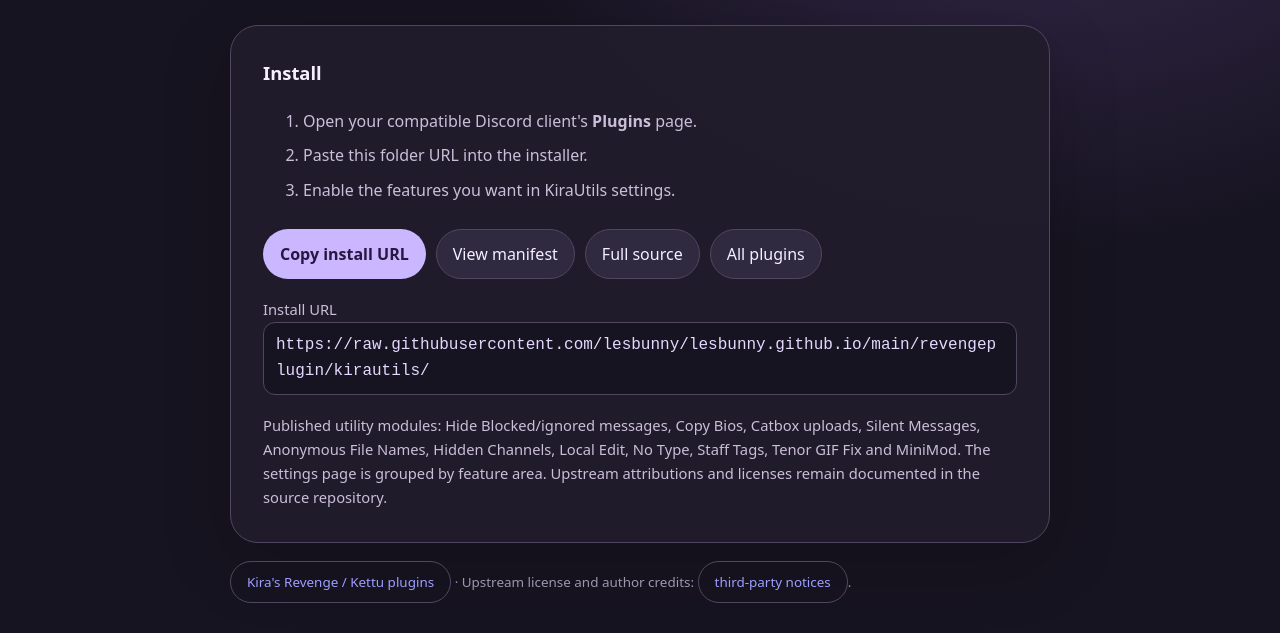
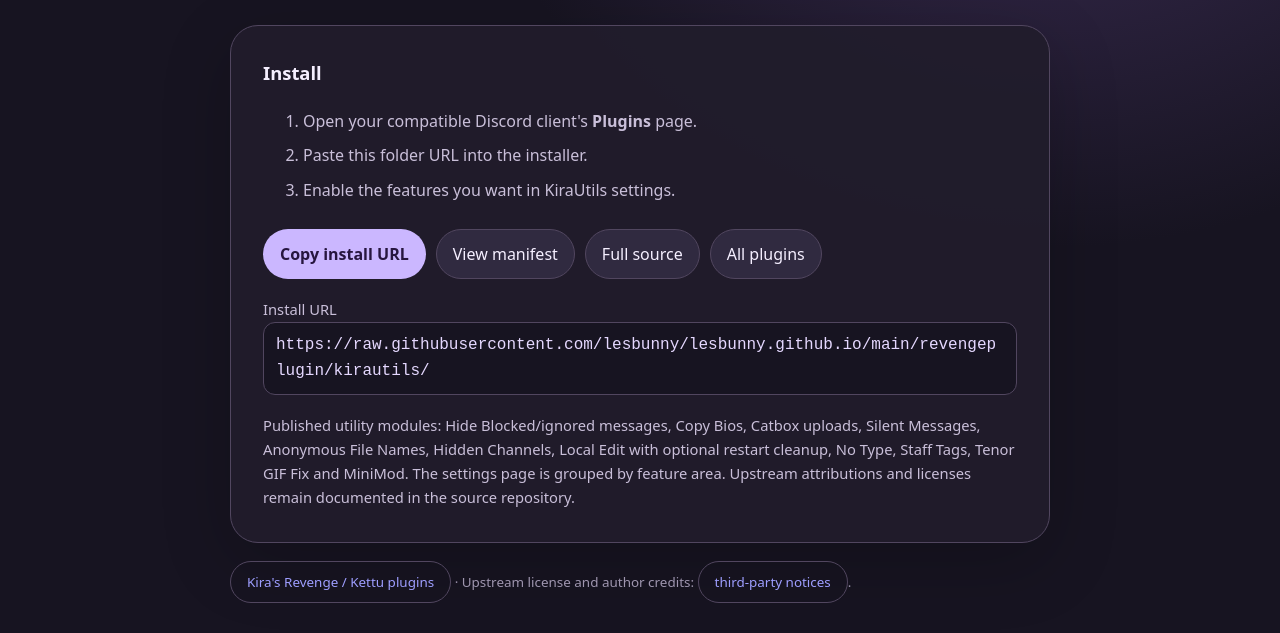
Before and after one commit to lesbunny/lesbunny.github.io, a plain HTML site: page revengeplugin/kirautils/index.html in a window 1280 px wide. Shown: the part 254-887 px from the top of the page. Drawn offline with Linux system fonts and the light colour scheme.

Commit message:
Update KiraUtils install page to v2.3.0

```diff
--- a/revengeplugin/kirautils/index.html
+++ b/revengeplugin/kirautils/index.html
@@ -1,9 +1,9 @@
-<!doctype html><html lang="en"><head><meta charset="utf-8"><meta name="viewport" content="width=device-width,initial-scale=1"><meta name="theme-color" content="#171421"><title>KiraUtils 2.2.0 · Kira Plugins</title>
+<!doctype html><html lang="en"><head><meta charset="utf-8"><meta name="viewport" content="width=device-width,initial-scale=1"><meta name="theme-color" content="#171421"><title>KiraUtils 2.3.0 · Kira Plugins</title>
 <style>
 :root{color-scheme:dark;--bg:#171421;--surface:#211d2c;--raised:#302a40;--accent:#cbb7ff;--text:#f5efff;--muted:#c9bfd9;--line:#51465f}
 *{box-sizing:border-box}body{margin:0;min-height:100vh;background:radial-gradient(ellipse at 82% 0%,#3c2d56 0,transparent 40%),var(--bg);color:var(--text);font:16px/1.65 system-ui,-apple-system,"Segoe UI",sans-serif}
 main{width:min(820px,calc(100% - 32px));margin:auto;padding:54px 0 40px}.eyebrow{color:var(--accent);font-size:12px;font-weight:800;letter-spacing:.14em;text-transform:uppercase}h1{font-size:clamp(2.8rem,8vw,5rem);line-height:1.02;letter-spacing:-.06em;margin:18px 0}.lead{font-size:1.12rem;max-width:650px;color:var(--muted)}
 .panel{margin-top:28px;padding:clamp(20px,5vw,32px);border:1px solid var(--line);border-radius:28px;background:color-mix(in srgb,var(--surface) 93%,transparent);box-shadow:0 20px 70px #0003}h2{font-size:1.15rem;margin:0 0 10px}li{padding:4px 0;color:var(--muted)}.actions{display:flex;gap:10px;flex-wrap:wrap;margin-top:22px}a,button{font:inherit;text-decoration:none;border:1px solid var(--line);border-radius:999px;padding:11px 16px;cursor:pointer}.primary{background:var(--accent);color:#27163f;border-color:transparent;font-weight:800}.secondary{background:var(--raised);color:var(--text)}.note{color:var(--muted);font-size:.92rem;margin:18px 0 0}code{display:block;max-width:100%;overflow-wrap:anywhere;padding:9px 12px;border:1px solid var(--line);border-radius:12px;background:var(--bg);color:#e5d8ff}footer{font-size:.84rem;color:#9f96af;margin-top:28px}
 </style></head><body><main><div class="eyebrow">REVENGE · KETTU · VENDETTA-BASED CLIENTS</div><h1>KiraUtils</h1><p class="lead">A toggleable utility collection. Open plugin settings after installing to control each feature without having to uninstall and reinstall the plugin.</p>
-<section class="panel"><h2>Install</h2><ol><li>Open your compatible Discord client's <strong>Plugins</strong> page.</li><li>Paste this folder URL into the installer.</li><li>Enable the features you want in KiraUtils settings.</li></ol><div class="actions"><button id="copy" class="primary">Copy install URL</button><a class="secondary" href="./manifest.json">View manifest</a><a class="secondary" href="https://github.com/lesbunny/Discord-Plugins/tree/master/plugins/KiraUtils">Full source</a><a class="secondary" href="../">All plugins</a></div><p class="note">Install URL</p><code id="url"></code><p class="note">Published utility modules: Hide Blocked/ignored messages, Copy Bios, Catbox uploads, Silent Messages, Anonymous File Names, Hidden Channels, Local Edit, No Type, Staff Tags, Tenor GIF Fix and MiniMod. The settings page is grouped by feature area. Upstream attributions and licenses remain documented in the source repository.</p></section><footer><a href="../">Kira's Revenge / Kettu plugins</a> · Upstream license and author credits: <a href="https://github.com/lesbunny/Discord-Plugins/blob/master/THIRD_PARTY_NOTICES.md">third-party notices</a>.</footer></main>
+<section class="panel"><h2>Install</h2><ol><li>Open your compatible Discord client's <strong>Plugins</strong> page.</li><li>Paste this folder URL into the installer.</li><li>Enable the features you want in KiraUtils settings.</li></ol><div class="actions"><button id="copy" class="primary">Copy install URL</button><a class="secondary" href="./manifest.json">View manifest</a><a class="secondary" href="https://github.com/lesbunny/Discord-Plugins/tree/master/plugins/KiraUtils">Full source</a><a class="secondary" href="../">All plugins</a></div><p class="note">Install URL</p><code id="url"></code><p class="note">Published utility modules: Hide Blocked/ignored messages, Copy Bios, Catbox uploads, Silent Messages, Anonymous File Names, Hidden Channels, Local Edit with optional restart cleanup, No Type, Staff Tags, Tenor GIF Fix and MiniMod. The settings page is grouped by feature area. Upstream attributions and licenses remain documented in the source repository.</p></section><footer><a href="../">Kira's Revenge / Kettu plugins</a> · Upstream license and author credits: <a href="https://github.com/lesbunny/Discord-Plugins/blob/master/THIRD_PARTY_NOTICES.md">third-party notices</a>.</footer></main>
 <script>const url="https://raw.githubusercontent.com/lesbunny/lesbunny.github.io/main/revengeplugin/kirautils/";document.getElementById("url").textContent=url;document.getElementById("copy").addEventListener("click",async()=>{const b=document.getElementById("copy");try{await navigator.clipboard.writeText(url)}catch{const t=document.createElement("textarea");t.value=url;document.body.appendChild(t);t.select();document.execCommand("copy");t.remove()}b.textContent="Copied!"});</script></body></html>
```
